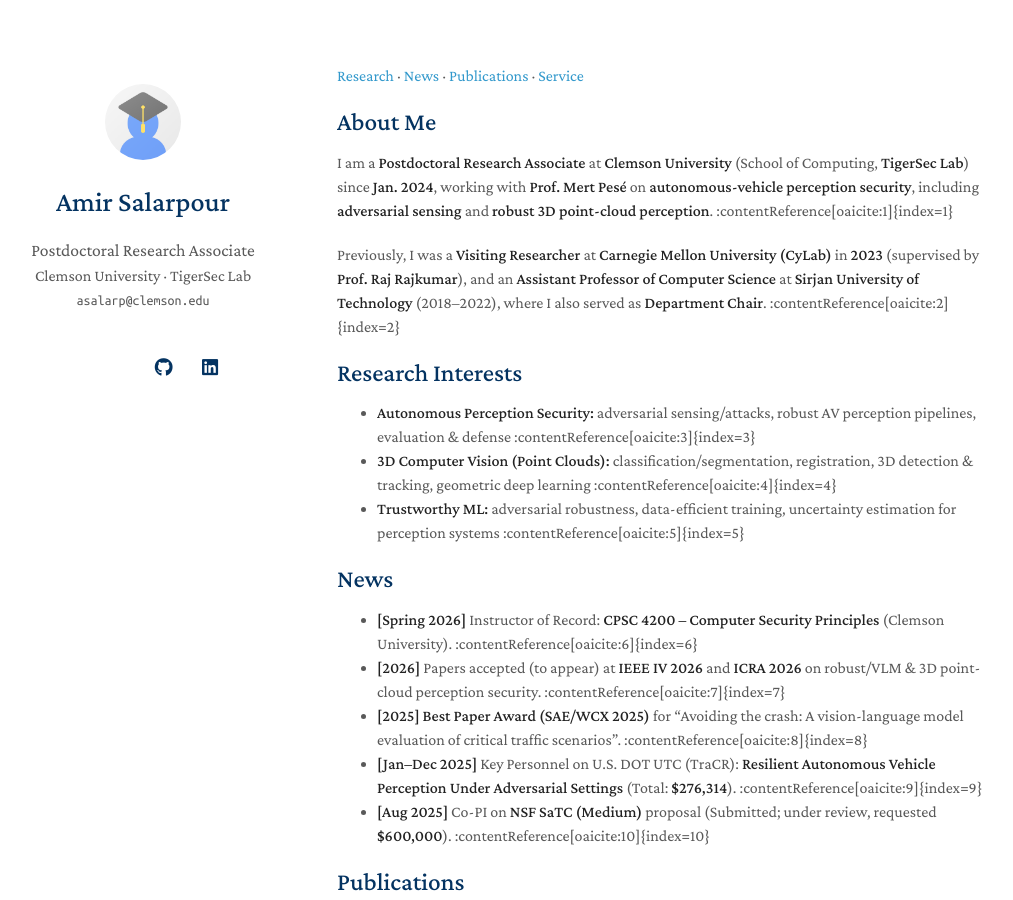
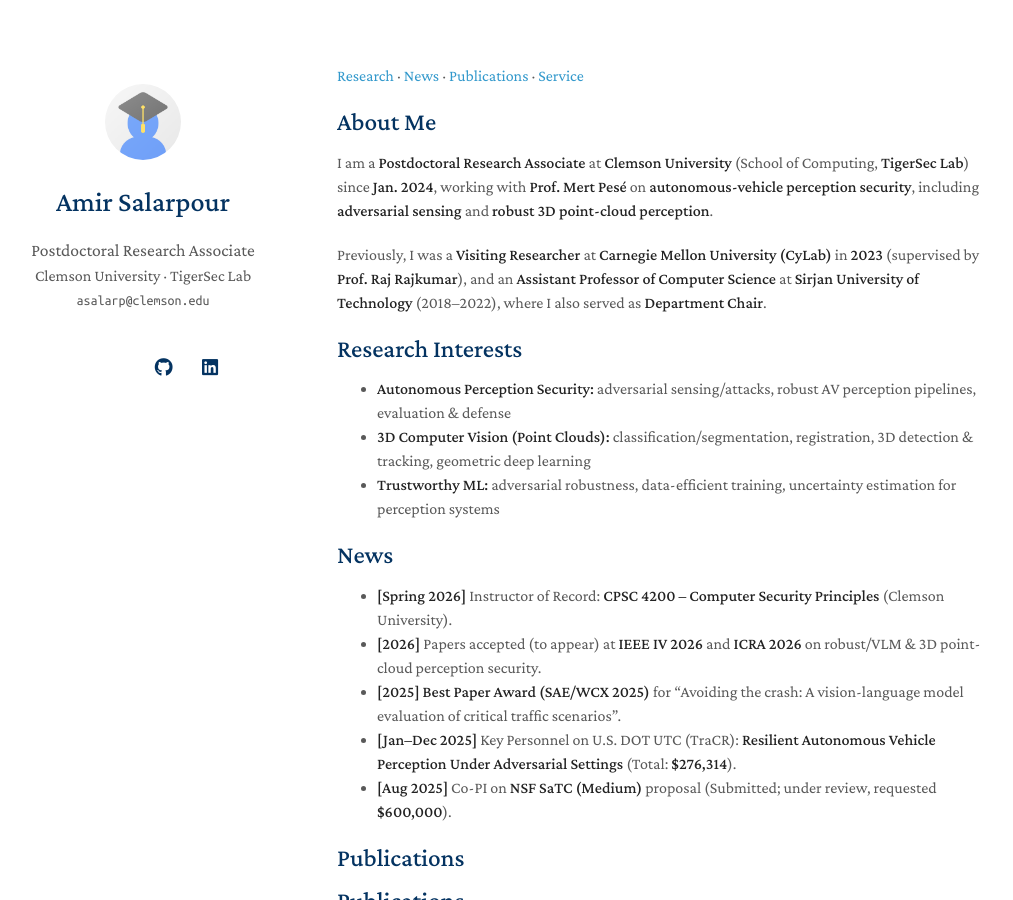
Before and after one commit to asalarpour/asalarpour.github.io, a Jekyll site: the page built from index.md, in a window 1280 px wide and 900 px high. Shown: the whole window, without its empty margins (133-1146 px from the left). Built offline with Jekyll 4.4.1, drawn with Linux system fonts in a browser that asks for light colours; a style sheet for code colours, icons or effects is not loaded.

Commit message:
Update index.md

```diff
--- a/index.md
+++ b/index.md
@@ -6,23 +6,23 @@
 
 ## About Me
 
-I am a **Postdoctoral Research Associate** at **Clemson University** (School of Computing, **TigerSec Lab**) since **Jan. 2024**, working with **Prof. Mert Pesé** on **autonomous-vehicle perception security**, including **adversarial sensing** and **robust 3D point-cloud perception**. :contentReference[oaicite:1]{index=1}
+I am a **Postdoctoral Research Associate** at **Clemson University** (School of Computing, **TigerSec Lab**) since **Jan. 2024**, working with **Prof. Mert Pesé** on **autonomous-vehicle perception security**, including **adversarial sensing** and **robust 3D point-cloud perception**.
 
-Previously, I was a **Visiting Researcher** at **Carnegie Mellon University (CyLab)** in **2023** (supervised by **Prof. Raj Rajkumar**), and an **Assistant Professor of Computer Science** at **Sirjan University of Technology** (2018–2022), where I also served as **Department Chair**. :contentReference[oaicite:2]{index=2}
+Previously, I was a **Visiting Researcher** at **Carnegie Mellon University (CyLab)** in **2023** (supervised by **Prof. Raj Rajkumar**), and an **Assistant Professor of Computer Science** at **Sirjan University of Technology** (2018–2022), where I also served as **Department Chair**.
 
 ## Research Interests {#research}
 
-- **Autonomous Perception Security:** adversarial sensing/attacks, robust AV perception pipelines, evaluation & defense :contentReference[oaicite:3]{index=3}
-- **3D Computer Vision (Point Clouds):** classification/segmentation, registration, 3D detection & tracking, geometric deep learning :contentReference[oaicite:4]{index=4}
-- **Trustworthy ML:** adversarial robustness, data-efficient training, uncertainty estimation for perception systems :contentReference[oaicite:5]{index=5}
+- **Autonomous Perception Security:** adversarial sensing/attacks, robust AV perception pipelines, evaluation & defense
+- **3D Computer Vision (Point Clouds):** classification/segmentation, registration, 3D detection & tracking, geometric deep learning
+- **Trustworthy ML:** adversarial robustness, data-efficient training, uncertainty estimation for perception systems
 
 ## News {#news}
 
-- **[Spring 2026]** Instructor of Record: **CPSC 4200 – Computer Security Principles** (Clemson University). :contentReference[oaicite:6]{index=6}
-- **[2026]** Papers accepted (to appear) at **IEEE IV 2026** and **ICRA 2026** on robust/VLM & 3D point-cloud perception security. :contentReference[oaicite:7]{index=7}
-- **[2025]** **Best Paper Award (SAE/WCX 2025)** for “Avoiding the crash: A vision-language model evaluation of critical traffic scenarios”. :contentReference[oaicite:8]{index=8}
-- **[Jan–Dec 2025]** Key Personnel on U.S. DOT UTC (TraCR): **Resilient Autonomous Vehicle Perception Under Adversarial Settings** (Total: **$276,314**). :contentReference[oaicite:9]{index=9}
-- **[Aug 2025]** Co-PI on **NSF SaTC (Medium)** proposal (Submitted; under review, requested **$600,000**). :contentReference[oaicite:10]{index=10}
+- **[Spring 2026]** Instructor of Record: **CPSC 4200 – Computer Security Principles** (Clemson University).
+- **[2026]** Papers accepted (to appear) at **IEEE IV 2026** and **ICRA 2026** on robust/VLM & 3D point-cloud perception security.
+- **[2025]** **Best Paper Award (SAE/WCX 2025)** for “Avoiding the crash: A vision-language model evaluation of critical traffic scenarios”.
+- **[Jan–Dec 2025]** Key Personnel on U.S. DOT UTC (TraCR): **Resilient Autonomous Vehicle Perception Under Adversarial Settings** (Total: **$276,314**).
+- **[Aug 2025]** Co-PI on **NSF SaTC (Medium)** proposal (Submitted; under review, requested **$600,000**).
 
 <h2 id="publications">Publications</h2>
 
```
